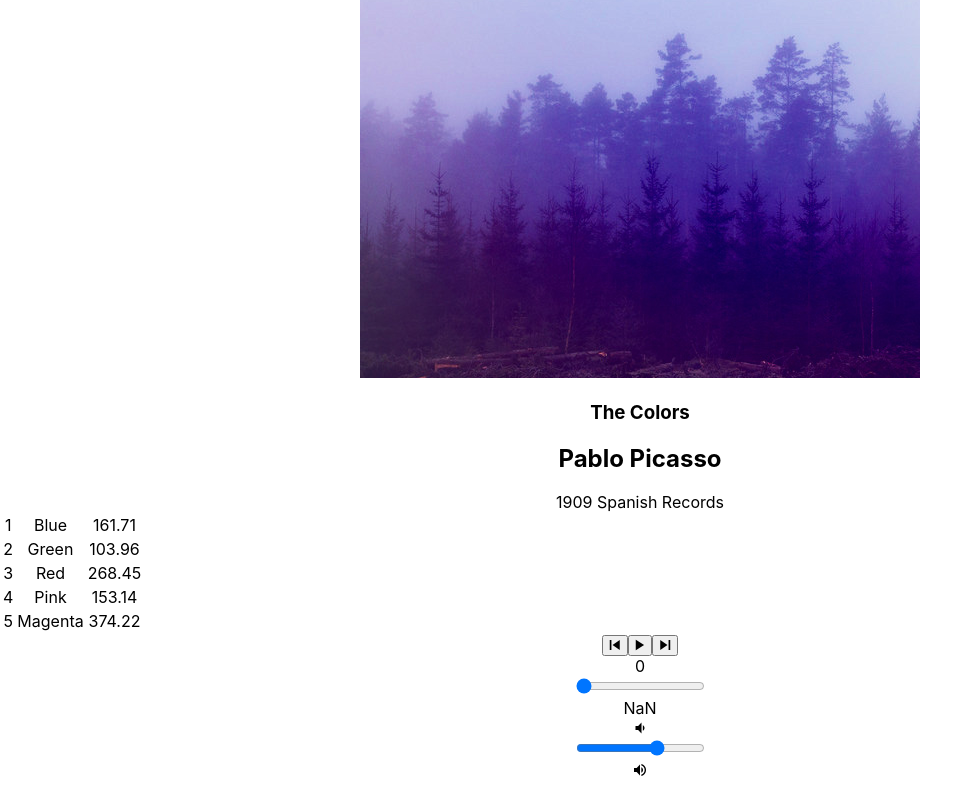
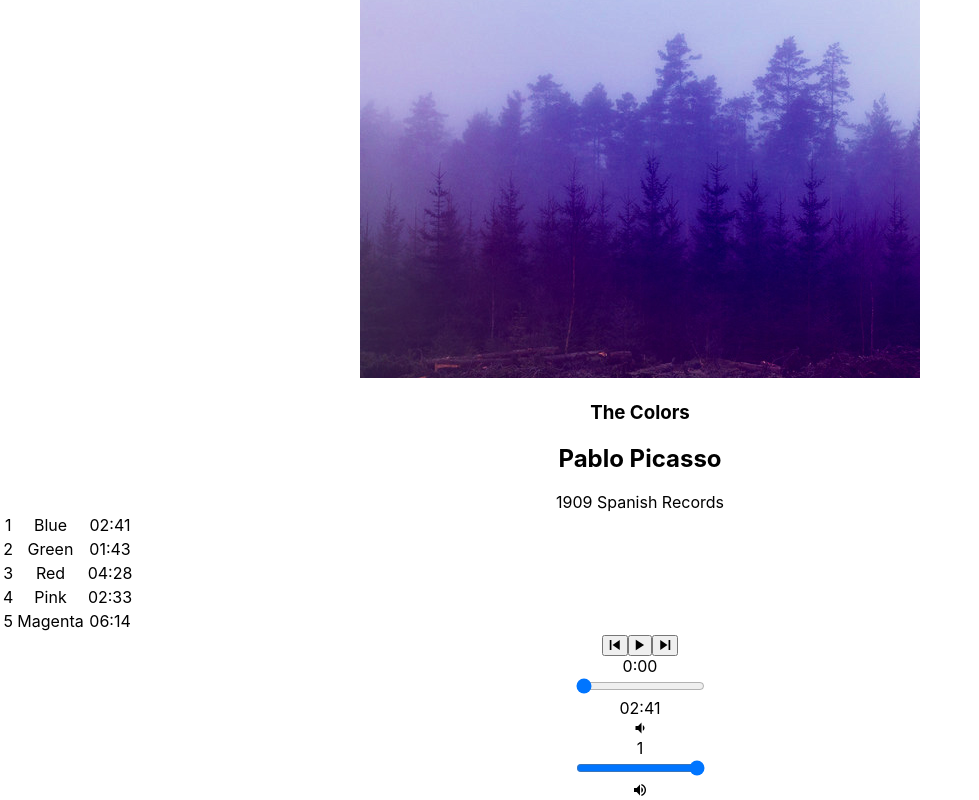
Before and after one commit to ArturoRivera/bloc-jams-react, a React (Create React App) app: page /album/the-colors in a window 1280 px wide. Shown: the part 284-1084 px from the top of the page, without its empty margins (0-979 px from the left). Built offline with nearby package versions, Linux system fonts and the light colour scheme.

Commit message:
Finished volume control and time formatting

```diff
--- a/src/components/Album.js
+++ b/src/components/Album.js
@@ -5,7 +5,6 @@ import PlayerBar from './PlayerBar';
 class Album extends Component {
   constructor(props){
     super(props);
-
     const album = albumData.find( album => {
       return album.slug === this.props.match.params.slug
     });
@@ -13,6 +12,8 @@ class Album extends Component {
     this.state = {
       album: album,
       currentSong: album.songs[0],
+      volume: 0,
+      maxVolume: 1,
       currentTime: 0,
       duration: album.songs[0].duration,
       isPlaying: false
@@ -41,11 +42,16 @@ class Album extends Component {
 
        durationchange: e => {
           this.setState({duration: this.audioElement.duration});
+       },
+
+       volumechange: e => {
+         this.setState({volume: this.audioElement.volume});
        }
      };
 
      this.audioElement.addEventListener('timeupdate', this.eventListeners.timeupdate);
-     this.audioElement.addEventListener('duration', this.eventListeners.duration);
+     this.audioElement.addEventListener('durationchange', this.eventListeners.durationchange);
+     this.audioElement.addEventListener('volumechange', this.eventListeners.volumechange);
 
   }
 
@@ -53,6 +59,7 @@ class Album extends Component {
     this.audioElement.src = null;
     this.audioElement.removeEventListener('timeupdate', this.eventListeners.timeupdate);
     this.audioElement.removeEventListener('durationchange', this.eventListeners.durationchange);
+    this.audioElement.removeEventListener('volumechange', this.eventListeners.volumechange);
   }
 
   setSong(song){
@@ -101,6 +108,7 @@ class Album extends Component {
     const newSong = this.state.album.songs[newIndex];
     this.setSong(newSong);
     this.play();
+
   }
 
   handleTimeChange(e) {
@@ -109,6 +117,25 @@ class Album extends Component {
     this.setState({currentTime: newTime});
   }
 
+  handleVolumeChange(e) {
+    const newVolume = this.state.maxVolume * e.target.value;
+    this.audioElement.volume = newVolume;
+    this.setState({volume: newVolume});
+  }
+
+  formatTime(timeInSeconds) {
+    var mins = ~~((timeInSeconds % 3600) / 60);
+    var secs = ~~timeInSeconds % 60;
+    var ret = "";
+
+    if (mins > 0) {
+        ret += (mins < 10 ? "0" : "");
+    }
+
+    ret += "" + mins + ":" + (secs < 10 ? "0" : "");
+    ret += "" + secs;
+    return ret;
+  }
 
   render(){
     return(
@@ -139,7 +166,7 @@ class Album extends Component {
                   {this.getNumberDisplay(index, song)}
                 </td>
                 <td>{song.title}</td>
-                <td>{song.duration}</td>
+                <td>{this.formatTime(song.duration)}</td>
                 </tr>
               )
 
@@ -153,10 +180,15 @@ class Album extends Component {
         currentSong={this.state.currentSong}
         currentTime={this.audioElement.currentTime}
         duration={this.audioElement.duration}
+        volume={this.audioElement.volume}
+        maxVolume={this.state.maxVolume}
         handleSongClick={() => this.handleSongClick(this.state.currentSong)}
         handlePrevCLick={() => this.handlePrevCLick()}
         handleNextClick={() => this.handleNextClick()}
         handleTimeChange={(e) => this.handleTimeChange(e)}
+        handleVolumeChange={(e) => this.handleVolumeChange(e)}
+        formatCurrentTime={() => this.formatTime(this.state.currentTime)}
+        formatDuration={() => this.formatTime(this.state.duration)}
         />
       </section>
     );
--- a/src/components/PlayerBar.js
+++ b/src/components/PlayerBar.js
@@ -21,7 +21,7 @@ class PlayerBar extends Component {
 
 
          <section id="time-control">
-           <div className="current-time">{this.props.currentTime}</div>
+           <div className="current-time">{this.props.formatCurrentTime(this.props.currentTime)}</div>
            <input
               type="range"
               className="seek-bar"
@@ -31,14 +31,27 @@ class PlayerBar extends Component {
               step="0.01"
               onChange={this.props.handleTimeChange}
            />
-           <div className="total-time">{this.props.duration}</div>
+           <div className="total-time">{this.props.formatDuration(this.props.duration)}</div>
+
          </section>
 
 
          <section id="volume-control">
            <div className="icon ion-md-volume-low"></div>
-           <input type="range" className="seek-bar" defaultValue="65" />
+
+           <div className="currentVolume">{this.props.volume}</div>
+           <input
+              type="range"
+              className="seek-bar"
+              defaultValue={this.props.maxVolume}
+              max="1"
+              min="0"
+              step="0.01"
+              onChange={this.props.handleVolumeChange}
+           />
+
            <div className="icon ion-md-volume-high"></div>
+
 
          </section>
 
```
